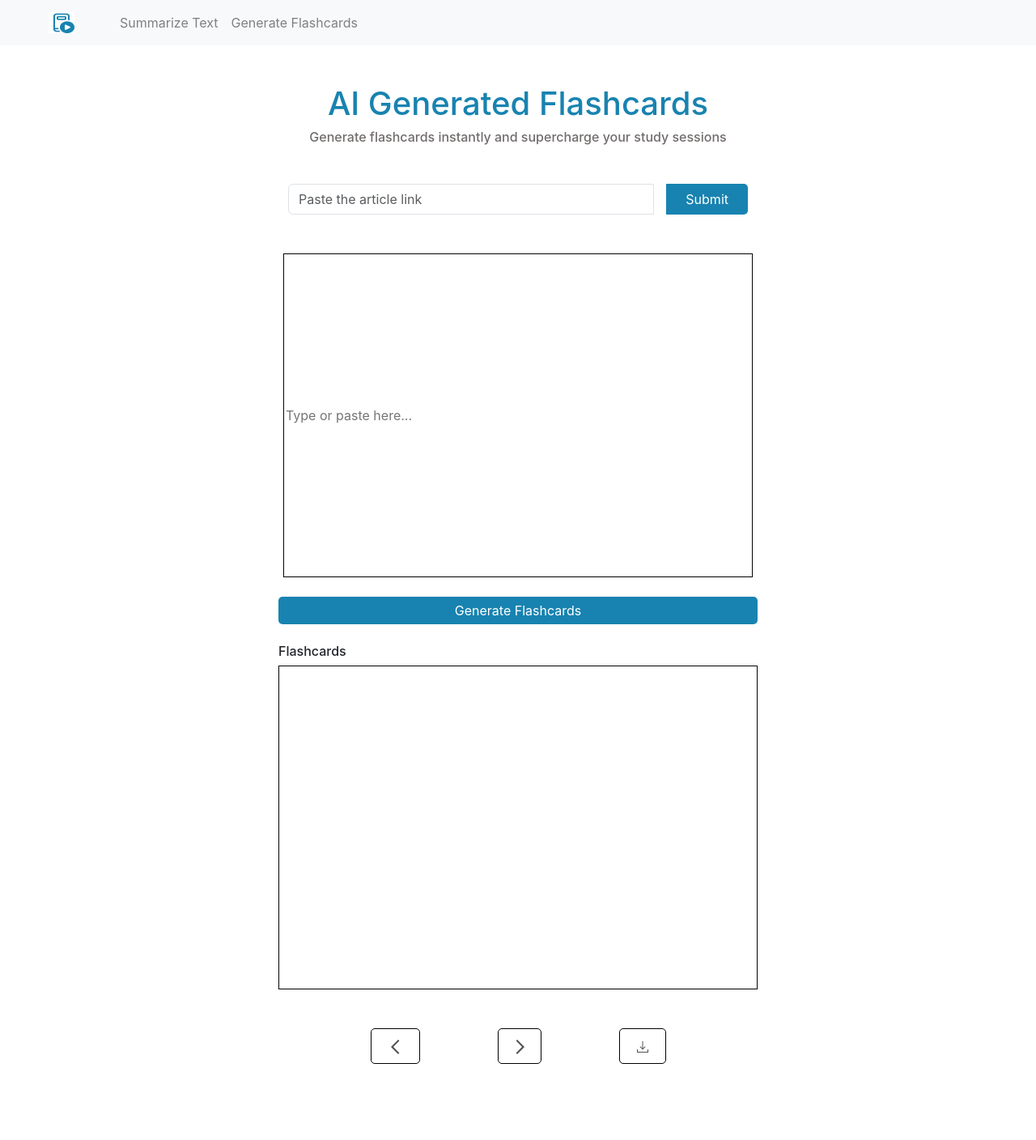
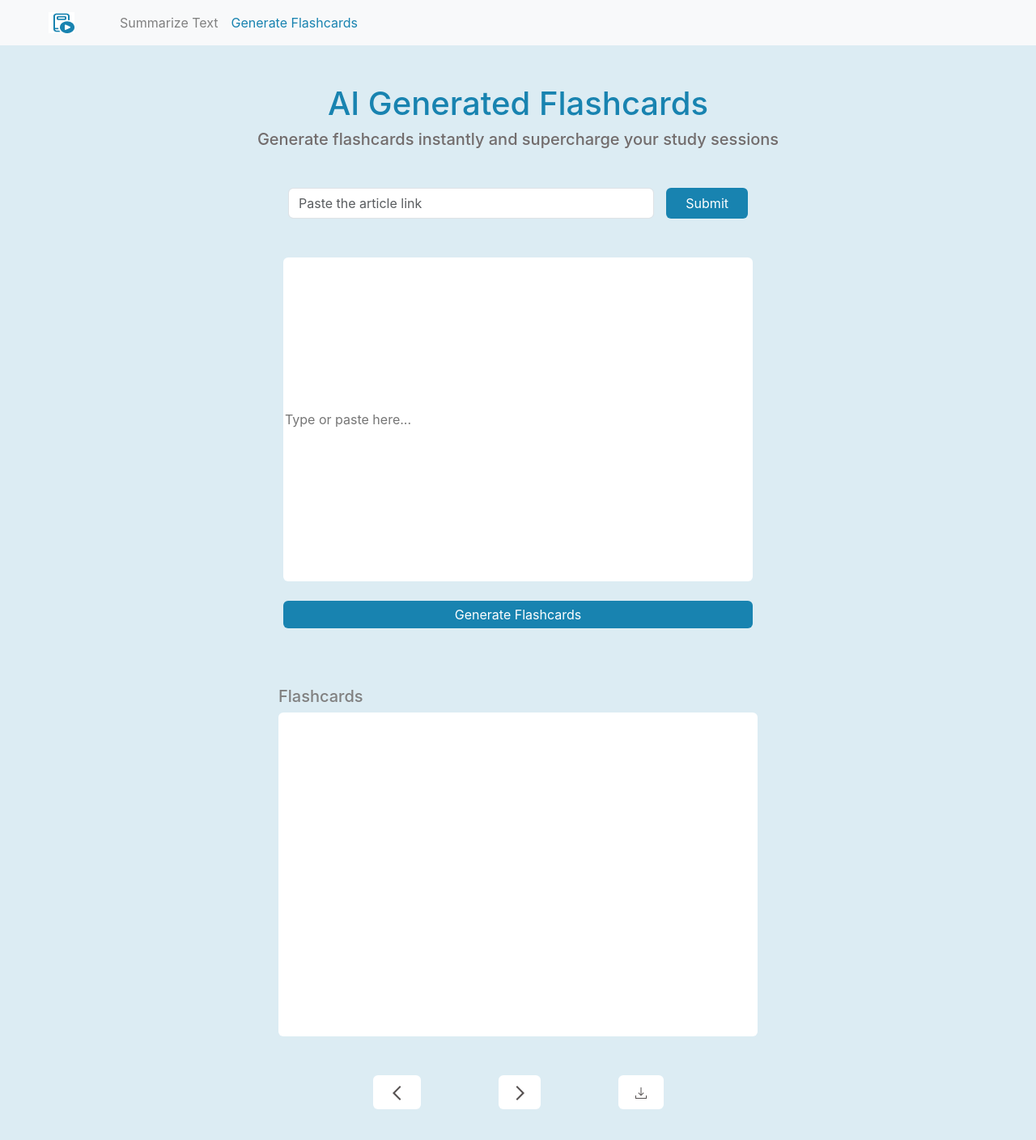
Before and after one commit to bseshie/flashcard_generator-and-summarizer, a React (Create React App) app in the folder summarize/: page /cards in a window 1280 px wide. Shown: the top 1408 px of the page at 81% size. Before the commit the page ends 1362 px from the top, so only its background shows below. Built offline with nearby package versions, Linux system fonts and the light colour scheme.

Commit message:
Made changes to the ui and allowed for code reusability

```diff
--- a/summarize/package.json
+++ b/summarize/package.json
@@ -38,6 +38,8 @@
     ]
   },
   "devDependencies": {
-    "@babel/plugin-proposal-private-property-in-object": "^7.21.11"
+    "@babel/plugin-proposal-private-property-in-object": "^7.21.11",
+    "eslint": "^8.57.1",
+    "eslint-config-react-app": "^7.0.1"
   }
 }
--- a/summarize/src/components/Generator.js
+++ b/summarize/src/components/Generator.js
@@ -1,64 +1,54 @@
 import React from 'react';
-// import { Link } from 'react-router-dom';
 import Navbar from './NavBar';
+import {LinkArea}  from './Main'
 
 const Generator = () => {
     return(
-        <body>
+        <div>
             <header>
-                {/* <nav class="navbar navbar-expand-lg navbar-light bg-light">
-                    <div class="container-fluid">
-                        <img src='/assets/logo-book.png' alt='logo' className='navbar-img mx-5'/>
-                        <div class="collapse navbar-collapse" id="navbarNavAltMarkup">
-                        <div class="navbar-nav">
-                            <Link className="nav-link" aria-current="page"
-                            to ='/' >Summarize Text</Link>
-                            <Link class="nav-link active" to = '/cards' style={{color :'#1883B0'}}>Generate Flashcards</Link>
-                        </div>
-                        </div>
-                    </div>
-                </nav> */}
                 <Navbar />
 
             <div className='container-fluid text-center mt-5'>
                 <h1 style={{color:'#1883B0'}}>AI Generated Flashcards</h1>
-                <h6 style={{color: '#726C6C'}}> Generate flashcards instantly and supercharge your study sessions </h6>
+                <h5 style={{color: '#726C6C'}}> Generate flashcards instantly and supercharge your study sessions </h5>
             </div>
             </header>
 
             <section className='m-5'>
-                <div class="container-fluid input-group link d-flex justify-content-center mt-5 mb-5">
-                    <input type="url" className="form-control me-3" placeholder='Paste the article link'  />
-                    <button type='submit' className='linkBtn px-4 py-1'>Submit</button>
+                <LinkArea />
+
+                <div className='container-fluid d-flex flex-column align-items-center '>
+                    <form className='w-100  d-flex justify-content-center'>
+
+                        <input placeholder='Type or paste here...' className='inputTwo w-50 mx-5 rounded' />
+                    </form>
+                    <button className='genBtn my-4 rounded w-50 '>Generate Flashcards</button>
                 </div>
 
 
-                <form className='container-fluid d-flex justify-content-center'>
+                <div className='mt-5 '>
+                    <div className='d-flex flex-column align-items-start w-50 mx-auto'>
+                        <h5 className='gen fw-medium'>Flashcards</h5>
+                        <div className='container-fluid inputTwo w-100 mb-5 rounded '>
 
-                    <input placeholder='Type or paste here...' className='inputTwo w-50 mx-5 ' />
-                </form>
-                <button className='genBtn my-4 '>Generate Flashcards</button>
-
-                <h6 className='gen'>Flashcards</h6>
-                <div className='container-fluid inputTwo w-50 mb-5'>
-
-                </div>
-
-                <div class="d-flex flex-row justify-content-center nextPrev bd-highlight mb-3">
-                    <div class="prev py-2 px-4 mx-5 bd-highlight">
-                        <img src='/assets/prevBtn.svg' alt='previous button' />
+                        </div>
                     </div>
-                    <div class="next py-2 px-3 mx-5 bd-highlight">
-                        <img src='/assets/nextBtn.svg' alt='previous button' />
-                    </div>
-                    <div class="dwnload py-2 px-3 mx-5 bd-highlight">
-                        <img src='/assets/dwnload.svg' alt='previous button' />
+                    <div className="d-flex flex-row justify-content-center nextPrev bd-highlight mb-3">
+                        <div className="prev py-2 px-4 mx-5 bd-highlight rounded">
+                            <img src='/assets/prevBtn.svg' alt='previous button' />
+                        </div>
+                        <div className="next py-2 px-3 mx-5 bd-highlight rounded">
+                            <img src='/assets/nextBtn.svg' alt='previous button' />
+                        </div>
+                        <div className="dwnload py-2 px-3 mx-5 bd-highlight rounded">
+                            <img src='/assets/dwnload.svg' alt='previous button' />
+                        </div>
                     </div>
                 </div>
             </section>
 
 
-        </body>
+        </div>
     );
 };
 
--- a/summarize/src/components/Main.js
+++ b/summarize/src/components/Main.js
@@ -1,70 +1,119 @@
 import React from 'react';
-// import { Link } from 'react-router-dom';
 import Navbar from './NavBar';
+// import React, { useState } from 'react';
+
+
+// export const TextSummarizer = () => {
+//     const [input, setInput] = useState("");
+//     const [drag,setDrag] = useState(False);
+
+//     const handleDragOver = (e) =>{
+//         e.preventDefault();
+//         setDrag(True);
+//     };
+
+//     const handleLeave = (e) => {
+//         e.preventDefault();
+//         setDrag(False);
+//     };
+
+//     const handleDrop = (e) =>{
+//         e.preventDefault();
+//         setDrag(False);
+
+//         const data = e.dataTransfer.getData('Text');
+//         if(data){
+//             setInput(data);
+//         }else if(e.dataTransfer.files.length > 0){
+//             const file = e.dataTransfer.files[0];
+//             const reader = new FileReader();
+//             reader.onload = (e) => {
+//                 setInput(e.target.result);
+//                 };
+//                 reader.readAsText(file);
+//         }
+//     };
+
+
+//     // if user types manually
+//     const handleChange = (e) => {
+//         setInput(e.target.value);
+//     };
 
 
 
 
+// }
+
+
+
+export const LinkArea = () => {
+    return (
+        <div class="container-fluid input-group link d-flex justify-content-center mt-5 mb-5">
+            <input type="url" className="form-control me-3 rounded-end" placeholder='Paste the article link'  />
+            <button type='submit' className='linkBtn px-4 py-1 rounded'>Submit</button>
+        </div>
+    );
+}
+
+
 const Main = () => {
     return(
-        <body>
+        <div>
             <header>
-                {/* <nav class="navbar navbar-expand-lg navbar-light bg-light">
-                    <div class="container-fluid">
-                        <img src='/assets/logo-book.png' alt='logo' className='navbar-img mx-5'/>
-                        <div class="collapse navbar-collapse" id="navbarNavAltMarkup">
-                        <div class="navbar-nav">
-                            <Link className="nav-link active" aria-current="page"
-                            to ='/' style={{color :'#1883B0'}}>Summarize Text</Link>
-                            <Link class="nav-link" to = '/cards'>Generate Flashcards</Link>
-                        </div>
-                        </div>
-                    </div>
-                </nav> */}
                 <Navbar />
-            <div className='container-fluid text-center mt-5'>
-                <h1 style={{color:'#1883B0'}}>Text Summarizer</h1>
-                <h6 style={{color: '#726C6C'}}>Transform lengthy, complex information into concise, easy-to-understand summaries with just one click.
-                    Get clear insights from any text, instantly!</h6>
-            </div>
+                <div className='container-fluid text-center mt-5'>
+                    <h1 style={{color:'#1883B0'}}>Text Summarizer</h1>
+                    <h5 style={{color: '#726C6C'}}>Transform lengthy, complex information into concise, easy-to-understand summaries with just one click.
+                        Get clear insights from any text, instantly!</h5>
+                </div>
             </header>
 
             <section className='m-5'>
-                <div class="container-fluid input-group link d-flex justify-content-center mt-5 mb-5">
-                    <input type="url" className="form-control me-3" placeholder='Paste the article link'  />
-                    <button type='submit' className='linkBtn px-4 py-1'>Submit</button>
-                </div>
+                <LinkArea />
 
-
-                <div className='container text-area'>
-                <div className="paraBtn btn-group my-4 " role="group">
-                    <button type="button" className="btn btn-outline" style={{borderColor: '#1883B0', color: '#1883B0'}}>Paragraph</button>
-                    <button type="button" className="btn btn-outline" style={{borderColor: '#1883B0', color: '#1883B0'}}>Bullet Points</button>
-                </div>
-
-
-                    <div className="row ">
-                        <div className="col-6">
-                            <form className=''>
-                                <label className='mx-5'>Your Text</label>
-                                <input placeholder='Type or paste here...' className='input w-75 mx-5 ' />
+                <div className='container text-area rounded '>
+                    <div className="row d-flex align-items-start">
+                        <div className="col-6 ">
+                            <form className='mt-5 w-100 '>
+                                <label className='mx-5 mt-5 mb-1'>Your Text</label>
+                                {/* <div
+                                    className={`input w-75 mx-5 rounded ${dragging ? 'dragging' : ''}`}
+                                    onDragOver={handleDragOver}
+                                    onDragLeave={handleDragLeave}
+                                    onDrop={handleDrop}
+                                    style={{
+                                        border: dragging ? '2px dashed #1883B0' : '2px solid gray',
+                                        padding: '10px',
+                                        minHeight: '100px',
+                                        backgroundColor: dragging ? '#f0f8ff' : 'white',
+                                        cursor: 'pointer'
+                                    }}> */}
+                                    <input placeholder='Type or drop file here...'
+                                    className='input w-75 mx-5 rounded'
+                                     type='text' />
+                                {/* </div> */}
                             </form>
-
+                            <button className='sumBtn mx-5 my-4  w-75 rounded'>Summarize</button>
                         </div>
-                        <div className="col-6 ">
-                            <label className='mx-5'>Summary</label>
-                            <div className='input w-75 mx-5'>
+                        <div className="col-6 d-flex flex-column mt-2 ">
+                            <div className="paraBtn btn-group my-4 w-75 mx-5  " role="group">
+                                <button type="button" className="btn btn-outline" style={{borderColor: 'gray', color: '#1883B0'}}>Paragraph</button>
+                                <button type="button" className="btn btn-outline" style={{borderColor: 'gray', color: '#1883B0'}}>Bullet Points</button>
+                            </div>
+                            <label className='mb-1 mx-5'>Summary</label>
+                            <div className='input w-75 mx-5 rounded'>
 
                             </div>
                         </div>
 
                     </div>
-                    <button className='sumBtn mx-5 my-4 '>Summarize</button>
+
                 </div>
 
 
             </section>
-        </body>
+        </div>
     );
 
 
--- a/summarize/src/components/NavBar.js
+++ b/summarize/src/components/NavBar.js
@@ -1,28 +1,27 @@
-import React, { useState } from 'react';
-import { Link, useNavigate } from 'react-router-dom';
-
+import React from 'react';
+import { NavLink } from 'react-router-dom';
 
 const Navbar = () => {
-    const [activeLink, setActiveLink] = useState('');
-    const navigate = useNavigate();
-
-    function handleClick(e, linkname , path){
-        e.preventDefault();
-        setActiveLink(linkname);
-        navigate(path)
-    }
-
-    return(
+    return (
         <nav className="navbar navbar-expand-lg navbar-light bg-light">
             <div className="container-fluid">
-                        <img src='/assets/logo-book.png' alt='logo' className='navbar-img mx-5'/>
+                <img src='/assets/logo-book.png' alt='logo' className='navbar-img mx-5' />
                 <div className="collapse navbar-collapse" id="navbarNavAltMarkup">
                     <div className="navbar-nav">
-                            <Link className="nav-link" aria-current="page"
-                            to ='/' style={{color: activeLink === 'home' ? '#1883B0' : 'gray'}}
-                            onClick={(e) => handleClick(e,'home' ,'/')}>Summarize Text</Link>
-                            <Link className="nav-link" to = '/cards' style={{color: activeLink === 'cards' ? '#1883B0' : 'gray'}}
-                             onClick={ (e) => handleClick(e,'cards' ,'/cards')} >Generate Flashcards</Link>
+                        <NavLink
+                            className="nav-link"
+                            to='/'
+                            style={({ isActive }) => ({ color: isActive ? '#1883B0' : 'gray' })}
+                            aria-current={({ isActive }) => isActive ? 'page' : undefined}>
+                            Summarize Text
+                        </NavLink>
+                        <NavLink
+                            className="nav-link"
+                            to='/cards'
+                            style={({ isActive }) => ({ color: isActive ? '#1883B0' : 'gray' })}
+                            aria-current={({ isActive }) => isActive ? 'page' : undefined}>
+                            Generate Flashcards
+                        </NavLink>
                     </div>
                 </div>
             </div>
--- a/summarize/src/index.css
+++ b/summarize/src/index.css
@@ -5,7 +5,8 @@ body {
     sans-serif;
   -webkit-font-smoothing: antialiased;
   -moz-osx-font-smoothing: grayscale;
-  /* background-color: #1883B0; */
+  background-color: rgba(24, 131, 176, 0.15);
+
 }
 
 code {
@@ -21,35 +22,27 @@ code {
 .linkBtn{
   background-color: #1883B0;
   color: white;
-  border-radius: 5px;
   border-style: none;
 
 }
 
 .text-area{
-  /* height: 45em; */
-  border: 1px solid black;
+  background-color: white;
 
 }
 
 .input{
  height: 25em;
- border: 1px solid black;
+ border:1px solid  gray;
 }
 
 .sumBtn{
-  width: 37%;
   border-style: none;
-  border-radius: 5px;
   padding: 5px;
   background-color: #1883B0;
   color: white;
 }
 
-.paraBtn{
-  width: 37%;
-  margin-left:55%;
-}
 
 label{
   color: #1883B0;
@@ -58,30 +51,21 @@ label{
 
 .inputTwo{
   height: 25em;
-  border: 1px solid black;
+  border-style: none;
+  background-color: white;
 }
 
 .genBtn{
-  width: 50%;
-  margin-left: 25%;
   border-style: none;
-  border-radius: 5px;
   padding: 5px;
   background-color: #1883B0;
   color: white;
 }
 
 .gen{
-  margin-left: 25%;
+  color: grey;
 }
 
-/* .nextPrev{
-  margin-left: 32%;
-  border: 1px solid black;
-
-} */
-
 .prev,.next , .dwnload{
-  border: 1px solid black;
-  border-radius: 5px;
+  background-color: white;
 }
```
Also changed, not shown: 1 other file (tests, documents, lock files or other folders). Lines whose indentation alone changed are shown as unchanged.
